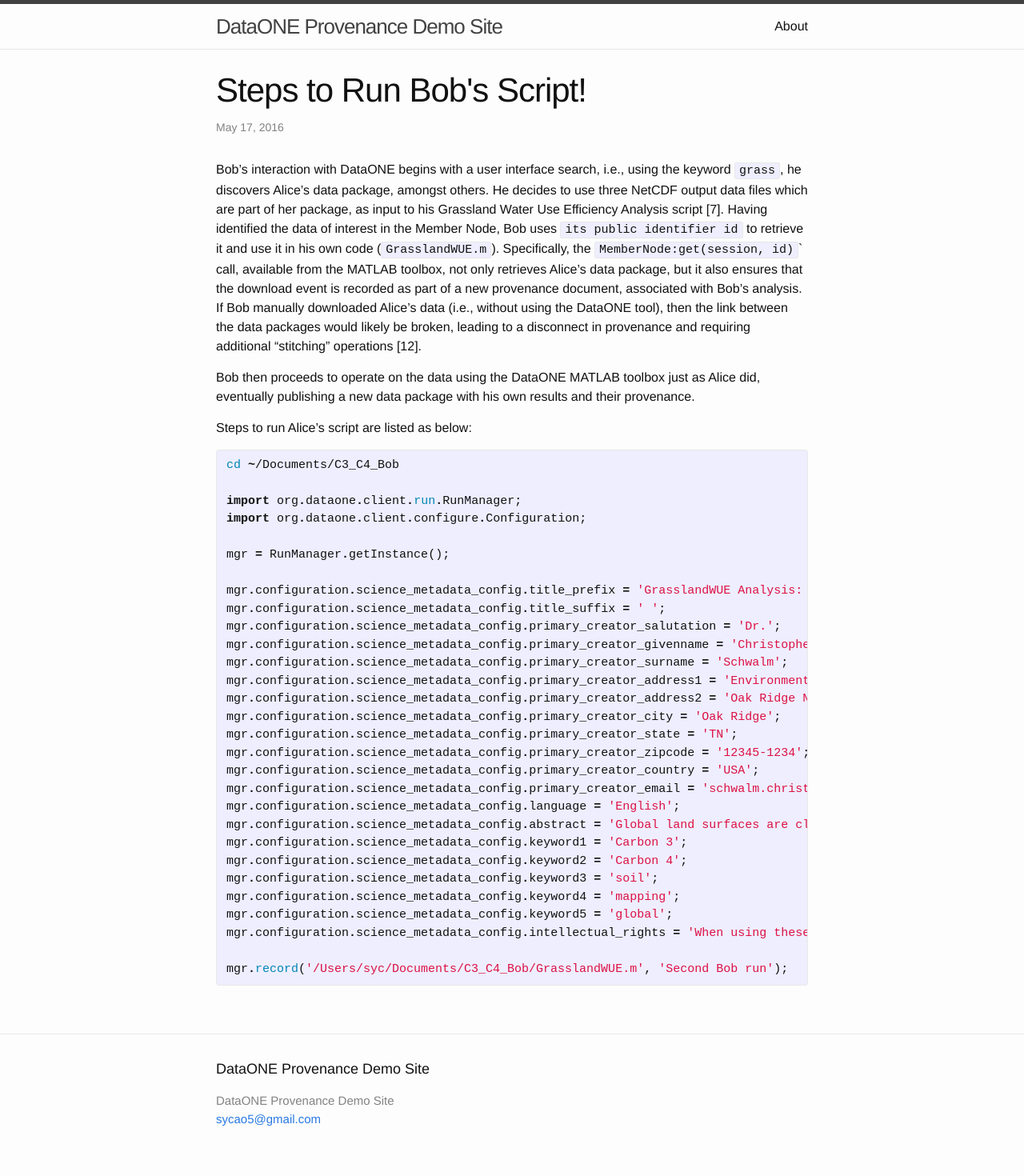
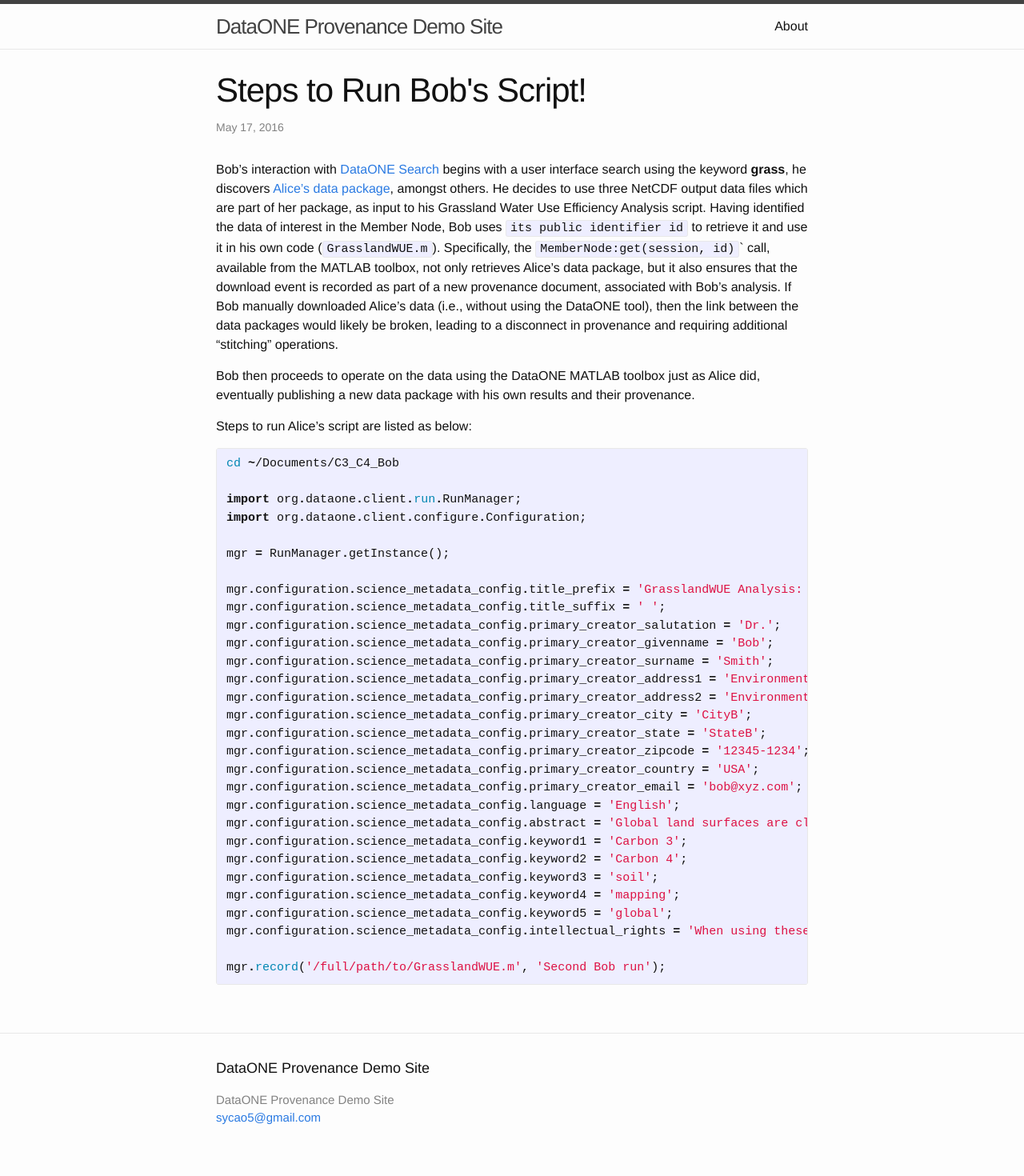
Before and after one commit to DataONEorg/provweek2016-demo, a Jekyll site: the page built from _posts/2016-05-17-steps2run-bob-script.markdown, in a window 1280 px wide. Shown: the whole page at 80% size. Built offline with Jekyll 4.4.1, drawn with Linux system fonts in a browser that asks for light colours.

Commit message:
Some changes to steps_to_run_bob_post

```diff
--- a/_posts/2016-05-17-steps2run-bob-script.markdown
+++ b/_posts/2016-05-17-steps2run-bob-script.markdown
@@ -4,17 +4,17 @@
 date:   2016-05-17 12:15:30 -0500
 categories: DataONE provenance
 ---
-Bob’s interaction with DataONE begins with a user interface search, i.e., using the
-keyword `grass`, he discovers Alice’s data package, amongst others. He decides to use
+Bob’s interaction with [DataONE Search](https://search-sandbox-2.test.dataone.org) begins with a user interface search using the
+keyword **grass**, he discovers [Alice’s data package](https://search-sandbox-2.test.dataone.org/#view/metadata_e859d2dd-c5e6-4ec6-892f-1b00bb6f8f65.xml), amongst others. He decides to use
 three NetCDF output data files which are part of her package, as input to his Grassland
-Water Use Efficiency Analysis script [7]. Having identified the data of interest in the
+Water Use Efficiency Analysis script. Having identified the data of interest in the
 Member Node, Bob uses `its public identifier id` to retrieve it and use it in his own
 code (`GrasslandWUE.m`). Specifically, the `MemberNode:get(session, id)`` call, available
 from the MATLAB toolbox, not only retrieves Alice’s data package, but it also ensures
 that the download event is recorded as part of a new provenance document, associated
 with Bob’s analysis. If Bob manually downloaded Alice’s data (i.e., without using the
 DataONE tool), then the link between the data packages would likely be broken, leading
-to a disconnect in provenance and requiring additional “stitching” operations [12].
+to a disconnect in provenance and requiring additional “stitching” operations.
 
 Bob then proceeds to operate
 on the data using the DataONE MATLAB toolbox just as Alice did, eventually publishing
@@ -33,15 +33,15 @@
 mgr.configuration.science_metadata_config.title_prefix = 'GrasslandWUE Analysis: C3 C4 soil map processing: ';
 mgr.configuration.science_metadata_config.title_suffix = ' ';
 mgr.configuration.science_metadata_config.primary_creator_salutation = 'Dr.';
-mgr.configuration.science_metadata_config.primary_creator_givenname = 'Christopher';
-mgr.configuration.science_metadata_config.primary_creator_surname = 'Schwalm';
+mgr.configuration.science_metadata_config.primary_creator_givenname = 'Bob';
+mgr.configuration.science_metadata_config.primary_creator_surname = 'Smith';
 mgr.configuration.science_metadata_config.primary_creator_address1 = 'Environmental Sciences Division';
-mgr.configuration.science_metadata_config.primary_creator_address2 = 'Oak Ridge National Laboratory';
-mgr.configuration.science_metadata_config.primary_creator_city = 'Oak Ridge';
-mgr.configuration.science_metadata_config.primary_creator_state = 'TN';
+mgr.configuration.science_metadata_config.primary_creator_address2 = 'Environmental National Laboratory';
+mgr.configuration.science_metadata_config.primary_creator_city = 'CityB';
+mgr.configuration.science_metadata_config.primary_creator_state = 'StateB';
 mgr.configuration.science_metadata_config.primary_creator_zipcode = '12345-1234';
 mgr.configuration.science_metadata_config.primary_creator_country = 'USA';
-mgr.configuration.science_metadata_config.primary_creator_email = 'schwalm.christopher@gmail.com';
+mgr.configuration.science_metadata_config.primary_creator_email = 'bob@xyz.com';
 mgr.configuration.science_metadata_config.language = 'English';
 mgr.configuration.science_metadata_config.abstract = 'Global land surfaces are classified by their relative fraction of Carbon 3 or Carbon 4 grasses, ...';
 mgr.configuration.science_metadata_config.keyword1 = 'Carbon 3';
@@ -51,5 +51,5 @@
 mgr.configuration.science_metadata_config.keyword5 = 'global';
 mgr.configuration.science_metadata_config.intellectual_rights = 'When using these data, please cite the originators as …';
 
-mgr.record('/Users/syc/Documents/C3_C4_Bob/GrasslandWUE.m', 'Second Bob run');
+mgr.record('/full/path/to/GrasslandWUE.m', 'Second Bob run');
 {% endhighlight %}
```
